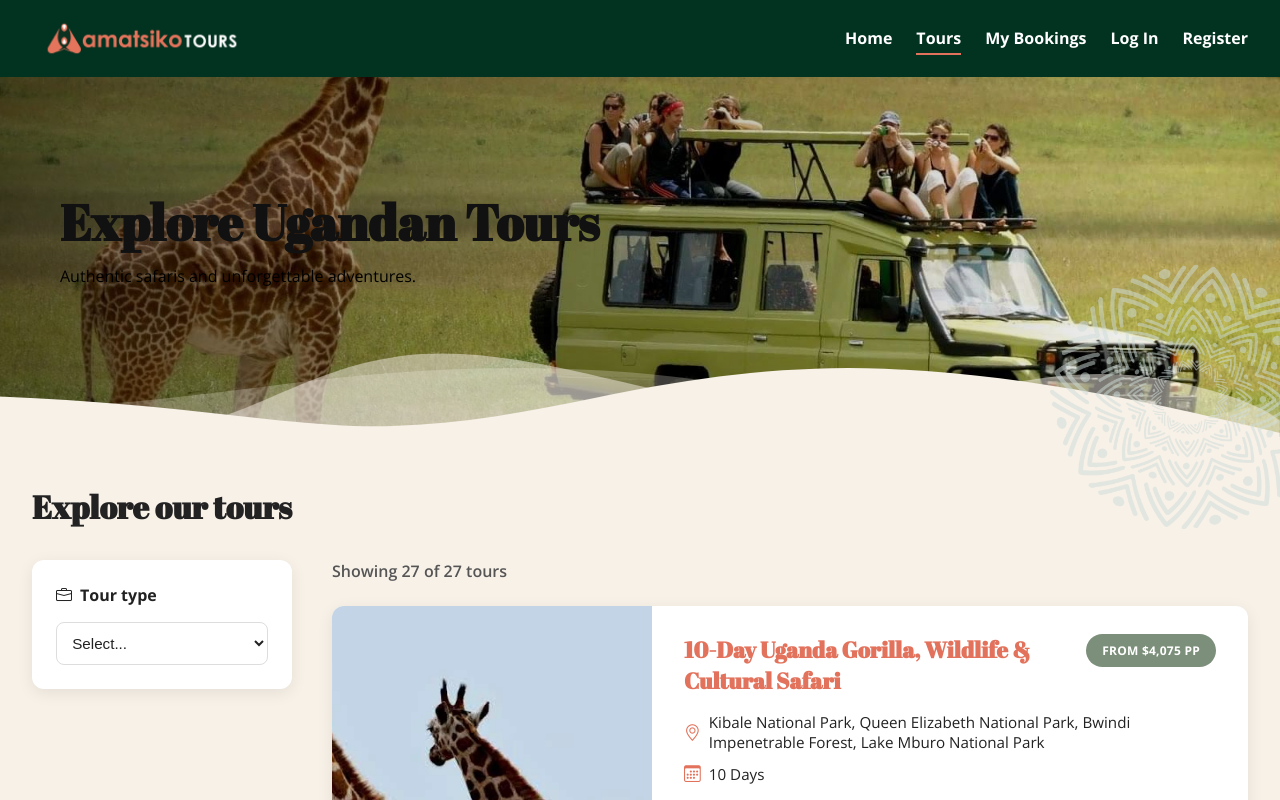
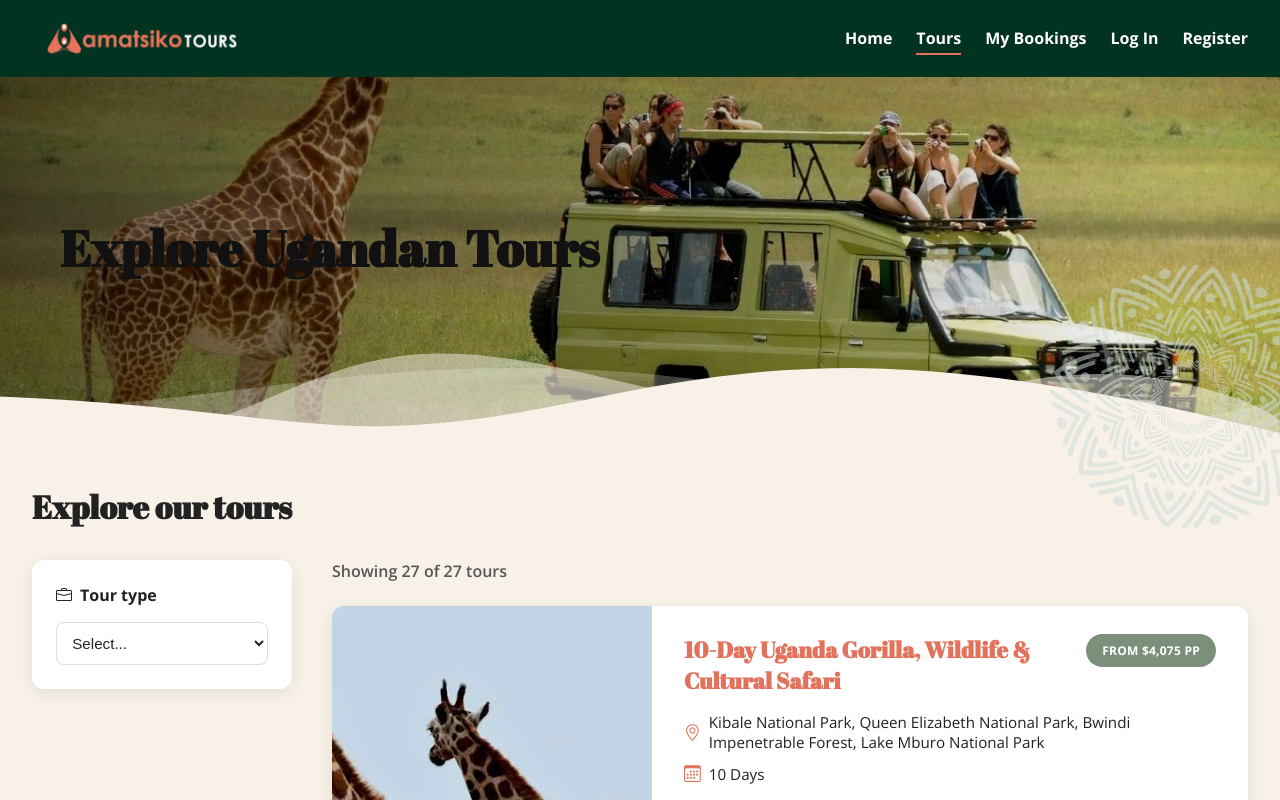
Before and after one commit to JenniePowell/Amatsiko_Tours_Booking, a React (Vite) app: page /tours in a window 1280 px wide. Shown: the top 800 px of the page. Built offline with nearby package versions, Linux system fonts and the light colour scheme.

Commit message:
misc changes

```diff
--- a/src/pages/Tours.jsx
+++ b/src/pages/Tours.jsx
@@ -21,7 +21,6 @@ function Tours() {
       <section className="hero">
         <div className="hero-content">
           <h1>Explore Ugandan Tours</h1>
-          <p>Authentic safaris and unforgettable adventures.</p>
         </div>
         <img src={africanPrint} className="hero-pattern"/>
 
```
Also changed, not shown: 1 other file (tests, documents, lock files or other folders).
